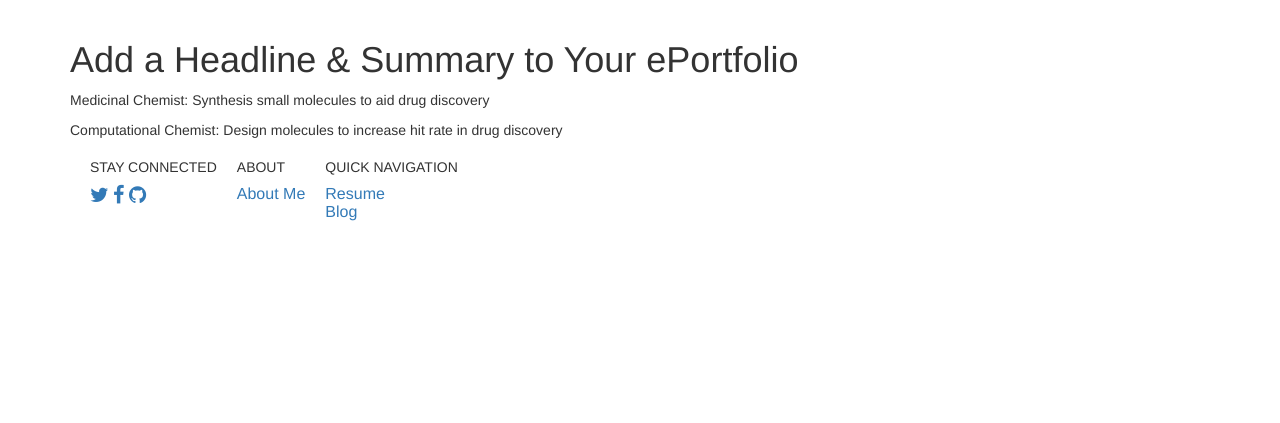
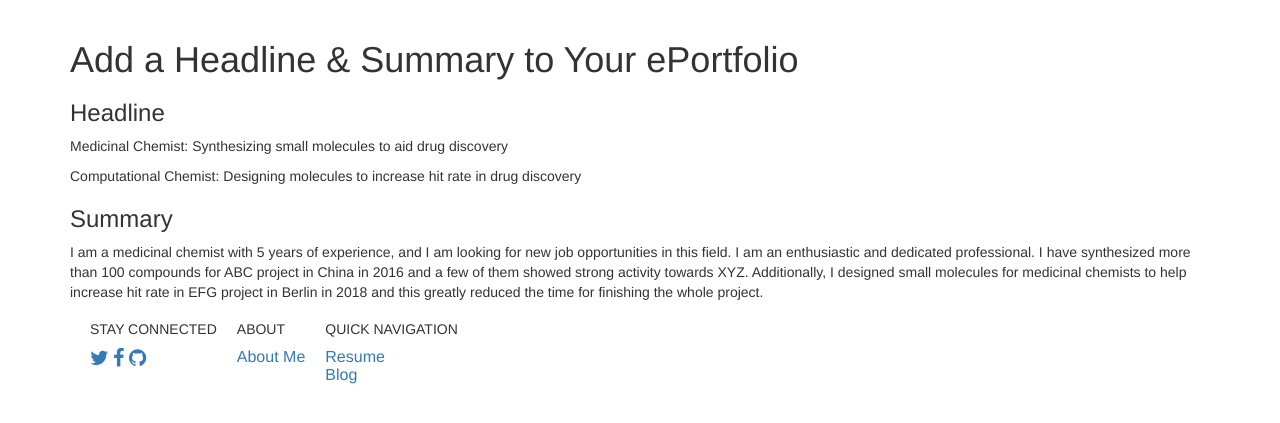
Before and after one commit to dlhlisa/eportfolio, a Flask app: page /headline in a window 1280 px wide. Shown: the part 52-475 px from the top of the page. Run offline with Flask 2, Linux system fonts and the light colour scheme; some libraries are stand-ins or nearby versions.

Commit message:
add new files

```diff
--- a/templates/headline.html
+++ b/templates/headline.html
@@ -3,8 +3,11 @@
 {% block body %}
 
 <h1> Add a Headline & Summary to Your ePortfolio </h1>
-<p>Medicinal Chemist: Synthesis small molecules to aid drug discovery</p>
-<p>Computational Chemist: Design molecules to increase hit rate in drug discovery</p>
+<h3>Headline</h3>
+<p>Medicinal Chemist: Synthesizing small molecules to aid drug discovery</p>
+<p>Computational Chemist: Designing molecules to increase hit rate in drug discovery</p>
+<h3>Summary</h3>
+<p>I am a medicinal chemist with 5 years of experience, and I am looking for new job opportunities in this field. I am an enthusiastic and dedicated professional. I have synthesized more than 100 compounds for ABC project in China in 2016 and a few of them showed strong activity towards XYZ. Additionally, I designed small molecules for medicinal chemists to help increase hit rate in EFG project in Berlin in 2018 and this greatly reduced the time for finishing the whole project. </p>
 
 
 {% endblock %}
```
